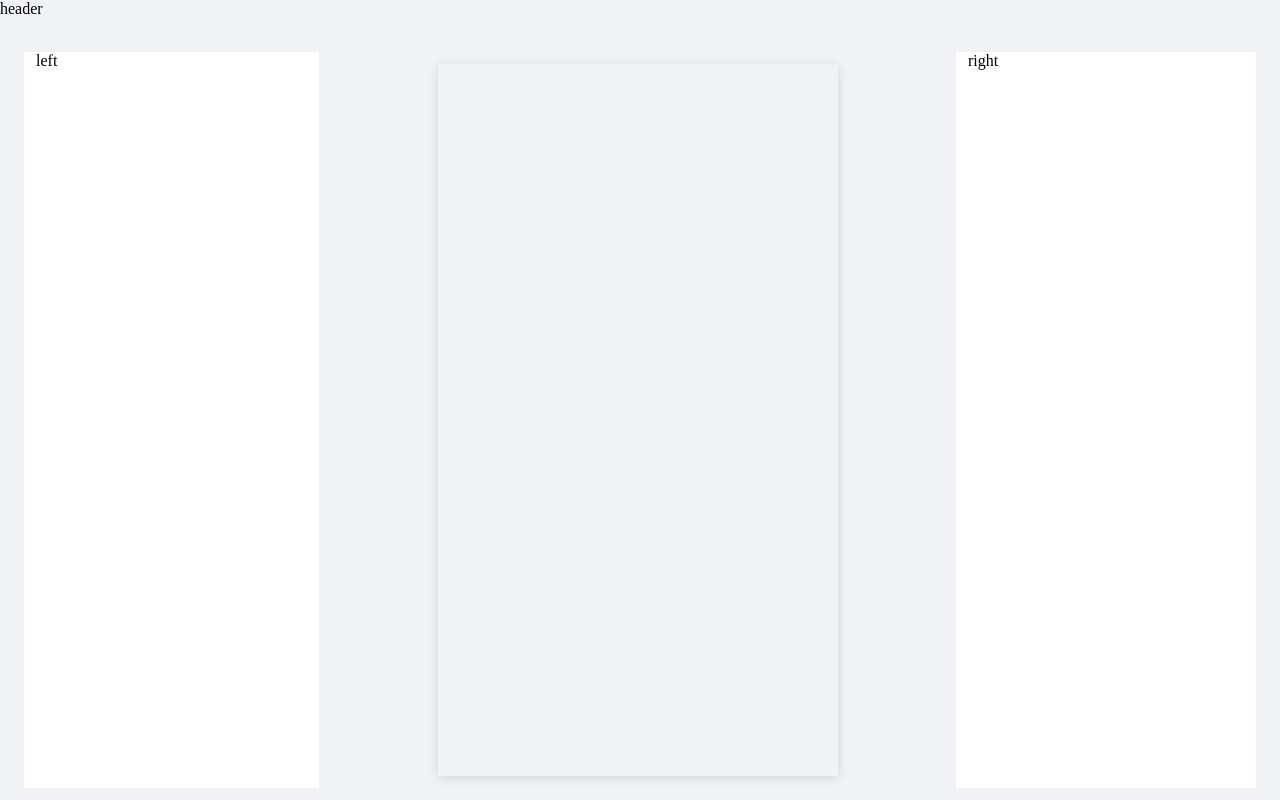
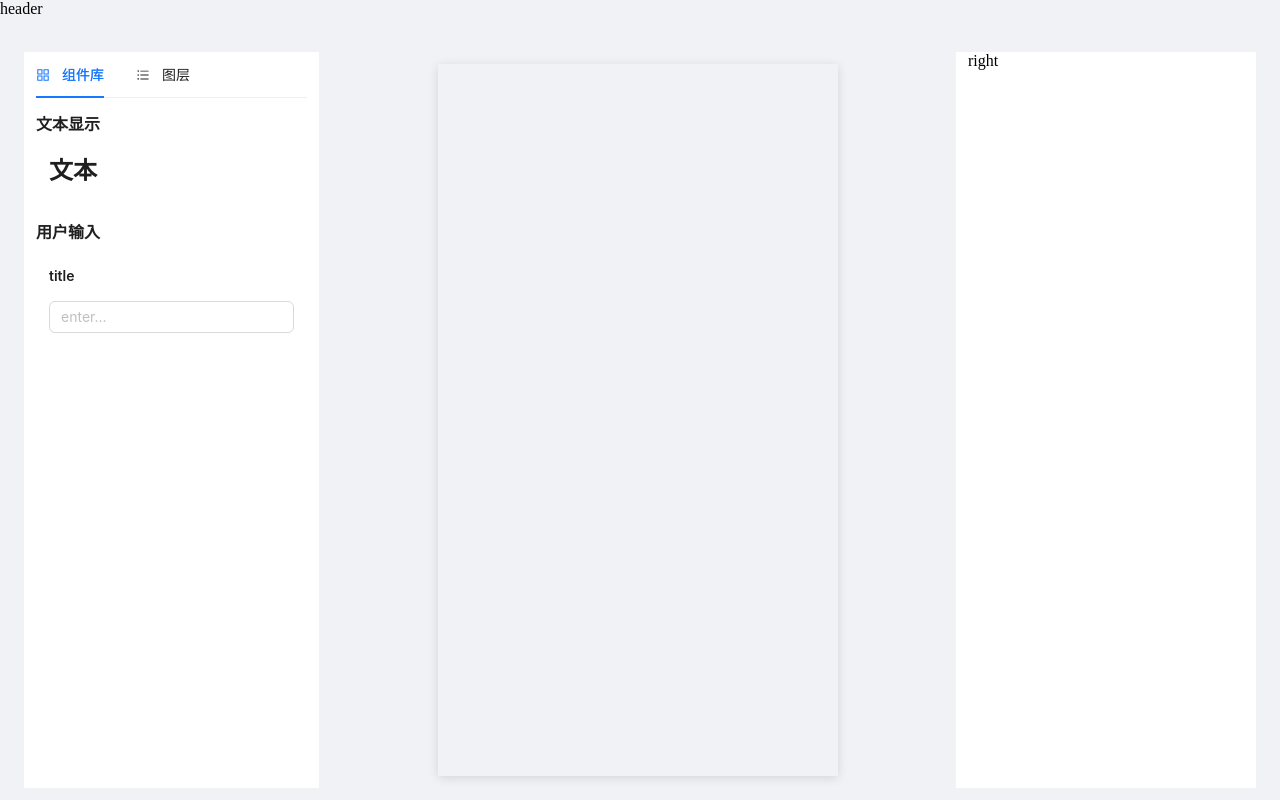
Before and after one commit to xiyuan404/survey-master, a React (Create React App) app: page /survey/edit/1 in a window 1280 px wide. Built offline with nearby package versions, Linux system fonts and the light colour scheme; no server answers.

Commit message:
feat: 把组件库分组显示在组件库中

```diff
--- a/package.json
+++ b/package.json
@@ -3,6 +3,7 @@
   "version": "0.1.0",
   "private": true,
   "dependencies": {
+    "@ant-design/icons": "^5.4.0",
     "@reduxjs/toolkit": "^2.2.7",
     "@testing-library/jest-dom": "^5.17.0",
     "@testing-library/react": "^13.4.0",
--- a/src/components/SurveyComponents/index.ts
+++ b/src/components/SurveyComponents/index.ts
@@ -15,3 +15,16 @@ const ComponentConfList: ComponentConfType[] = [SurveyTitleConf, SurveyInputConf
 export function getComponentConfByType(type: string) {
   return ComponentConfList.find(c => c.type === type)
 }
+
+export const componentConfGroup = [
+  {
+    groupId: 'text-group',
+    groupName: '文本显示',
+    components: [SurveyTitleConf],
+  },
+  {
+    groupId: 'input-group',
+    groupName: '用户输入',
+    components: [SurveyInputConf],
+  },
+]
--- a/src/hooks/useLoadSurveyData.ts
+++ b/src/hooks/useLoadSurveyData.ts
@@ -23,8 +23,12 @@ function useLoadSurveyData() {
   useEffect(() => {
     if (!data) return
     const { componentList = [] } = data.data
+    let selectedId = ''
+    if (componentList.length > 0) {
+      selectedId = componentList[0].fe_id
+    }
     // 把componentList存储到 Redux store 中
-    dispatch(resetComponents({ componentList, selectedId: '' }))
+    dispatch(resetComponents({ componentList, selectedId }))
   }, [data])
 
   useEffect(() => {
--- /dev/null
+++ b/src/pages/survey/Edit/ComponentLib.module.scss
@@ -0,0 +1,22 @@
+.component-wrapper {
+
+  border: 1px solid #fff;
+  padding: 12px;
+  border-radius: 3px;
+  cursor: pointer;
+  &:hover {
+    border-color: #d9d9d9;
+  }
+
+}
+
+.group-wrapper {
+  &:not(:last-child) {
+    margin-bottom: 12px;
+  }
+}
+
+
+.shield-layer {
+  pointer-events: none;
+}
--- /dev/null
+++ b/src/pages/survey/Edit/ComponentLib.tsx
@@ -0,0 +1,37 @@
+import React, { FC } from 'react'
+import { componentConfGroup, ComponentConfType } from 'src/components/SurveyComponents'
+import { Typography } from 'antd'
+import Styles from './ComponentLib.module.scss'
+const { Title } = Typography
+
+const renderComponent = (cmpConf: ComponentConfType) => {
+  const { Component } = cmpConf
+
+  return (
+    <div className={Styles['component-wrapper']}>
+      <div className={Styles['shield-layer']}>
+        <Component />
+      </div>
+    </div>
+  )
+}
+
+const ComponentLib: FC = () => {
+  return (
+    <>
+      {componentConfGroup.map(group => {
+        const { groupName, groupId, components } = group
+        return (
+          <div key={groupId} className={Styles['group-wrapper']}>
+            <Title level={3} style={{ fontSize: '16px' }}>
+              {groupName}
+            </Title>
+            <div>{components.map(c => renderComponent(c))}</div>
+          </div>
+        )
+      })}
+    </>
+  )
+}
+
+export default ComponentLib
--- /dev/null
+++ b/src/pages/survey/Edit/Layers.tsx
@@ -0,0 +1,6 @@
+import React, { FC } from 'react'
+const Layers: FC = () => {
+  return <div>layers</div>
+}
+
+export default Layers
--- /dev/null
+++ b/src/pages/survey/Edit/LeftPanel.tsx
@@ -0,0 +1,27 @@
+import React, { FC } from 'react'
+import { Tabs } from 'antd'
+
+import { AppstoreOutlined, BarsOutlined } from '@ant-design/icons'
+import ComponentLib from './ComponentLib'
+import Layers from './Layers'
+
+const tabItems = [
+  {
+    key: 'componentLib',
+    label: '组件库',
+    children: <ComponentLib />,
+    icon: <AppstoreOutlined />,
+  },
+  {
+    key: 'layers',
+    label: '图层',
+    children: <Layers />,
+    icon: <BarsOutlined />,
+  },
+]
+
+const LeftPanel: FC = () => {
+  return <Tabs defaultActiveKey="componentLib" items={tabItems} />
+}
+
+export default LeftPanel
--- a/src/pages/survey/Edit/index.tsx
+++ b/src/pages/survey/Edit/index.tsx
@@ -4,6 +4,7 @@ import EditCanvas from './EditCanvas'
 import useLoadSurveyData from 'src/hooks/useLoadSurveyData'
 import { useDispatch } from 'react-redux'
 import { changeSelectedId } from 'src/store/componentsReducer'
+import LeftPanel from './LeftPanel'
 
 const Edit: FC = () => {
   const { loading, error } = useLoadSurveyData()
@@ -17,7 +18,9 @@ const Edit: FC = () => {
       <div className={styles.header}>header</div>
       <div className={styles['content-wrapper']}>
         <div className={styles.content}>
-          <div className={styles.left}>left</div>
+          <div className={styles.left}>
+            <LeftPanel />
+          </div>
           <div className={styles.main} onClick={clearSelectedId}>
             <div className={styles['canvas-wrapper']}>
               <EditCanvas loading={loading} />
```
Also changed, not shown: 1 other file (tests, documents, lock files or other folders).
